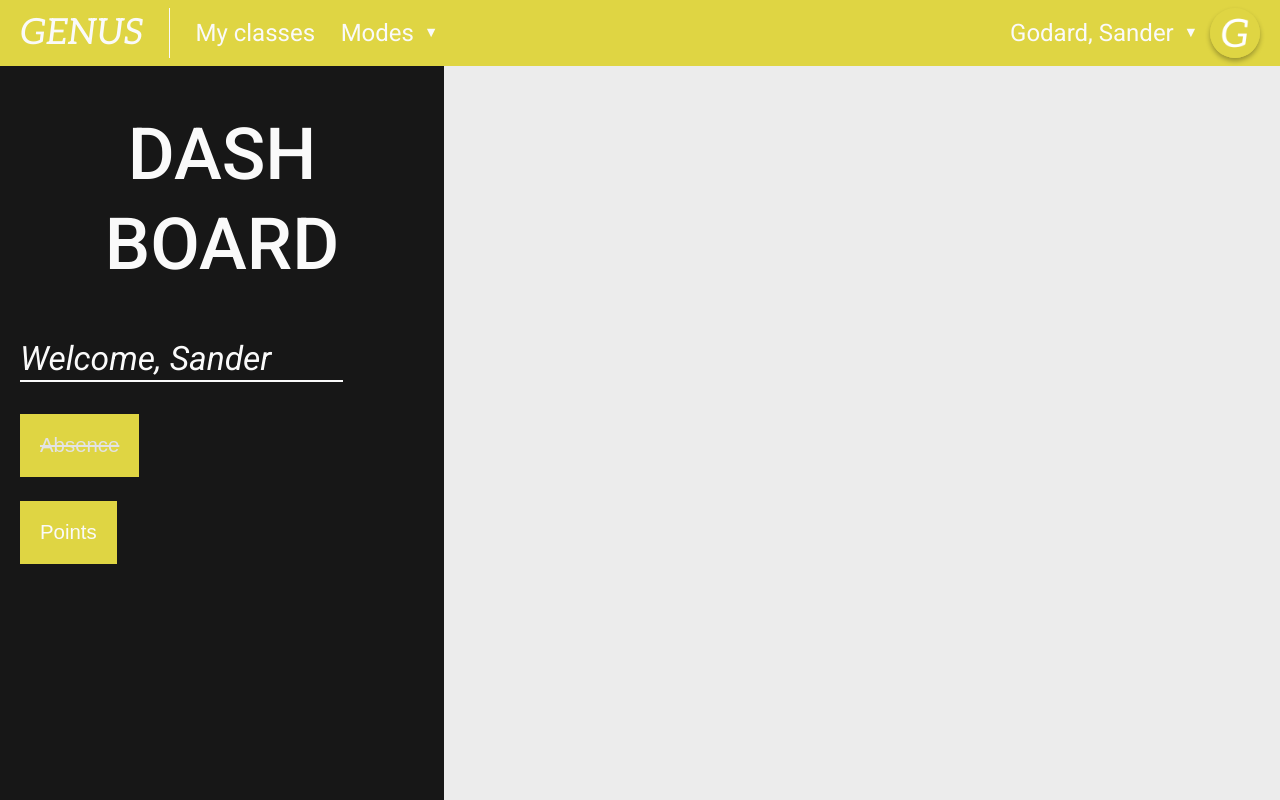
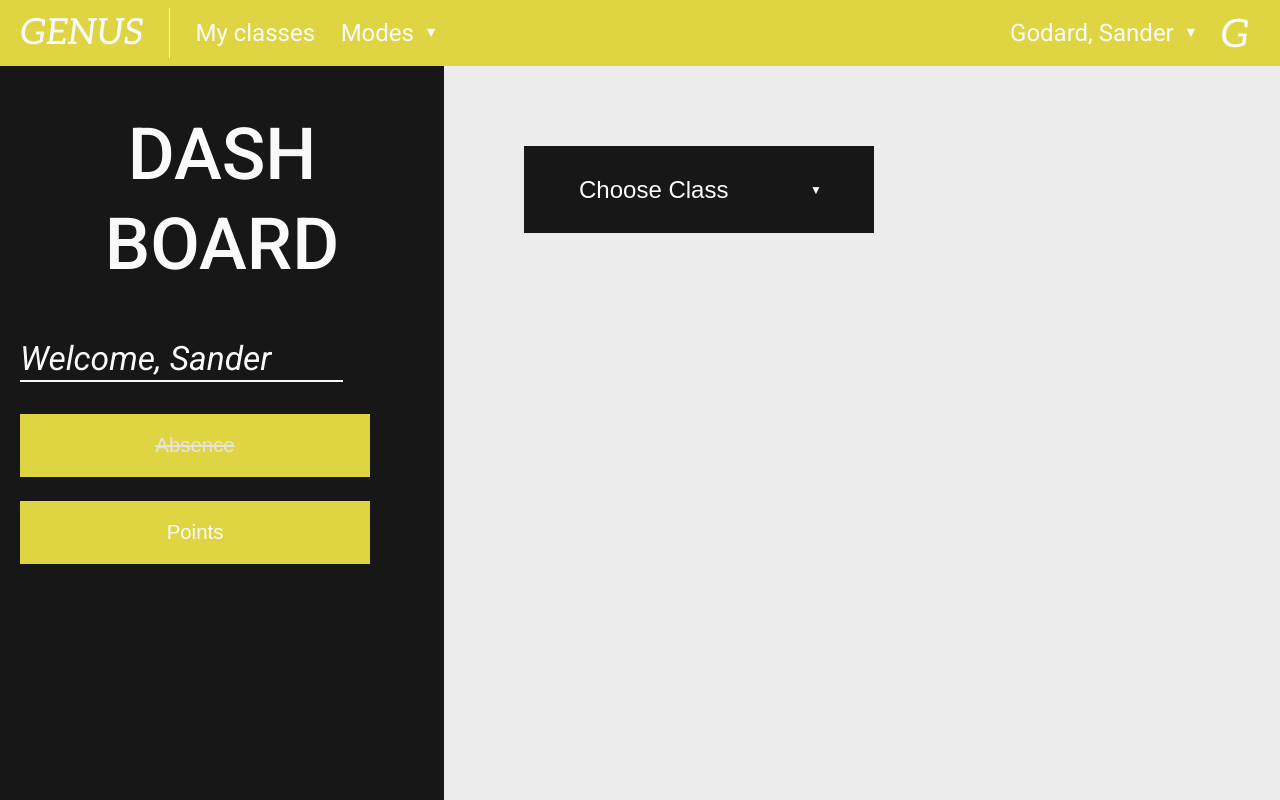
Before and after one commit to SanderGodard/genus, a PHP site: page / in a window 1280 px wide. Run offline with PHP 8.4, Linux system fonts and the light colour scheme.

Commit message:
Fixed custom select

```diff
--- a/css/main.css
+++ b/css/main.css
@@ -123,6 +123,7 @@ nav {
   color: #FAFAFA;
 }
 nav div {
+  background-color: inherit;
   display: -webkit-box;
   display: -ms-flexbox;
   display: flex;
@@ -153,9 +154,6 @@ nav a, nav span {
   -webkit-box-direction: normal;
       -ms-flex-flow: row nowrap;
           flex-flow: row nowrap;
-  -webkit-box-pack: justify;
-      -ms-flex-pack: justify;
-          justify-content: space-between;
 }
 nav .dropdown:after {
   padding-left: 10px;
@@ -166,24 +164,29 @@ nav .dropdown-container {
   position: relative;
   margin-top: -8px;
   padding-top: 8px;
+  background-color: inherit;
 }
 nav .dropdown-container:hover .menu {
+  -webkit-transition: all 0.1s ease-in-out;
+  transition: all 0.1s ease-in-out;
+  height: 200px;
+  padding: 15px 20px;
+}
+nav .dropdown-container:hover .menu a {
   -webkit-transition: all 0.1s ease-in-out;
   transition: all 0.1s ease-in-out;
   display: -webkit-inline-box;
   display: -ms-inline-flexbox;
   display: inline-flex;
-  height: 200px;
 }
 nav .dropdown-container .menu {
   -webkit-transition: all 0.1s ease-in-out;
   transition: all 0.1s ease-in-out;
   overflow: hidden;
-  display: none;
   position: absolute;
   left: 0;
   top: 58px;
-  padding: 20px;
+  padding: 0 20px;
   padding-right: 50px;
   height: 0px;
   -webkit-box-orient: vertical;
@@ -197,11 +200,31 @@ nav .dropdown-container .menu {
       -ms-flex-align: start;
           align-items: flex-start;
   font-size: 0.9em;
-  background-color: #DFD543;
+  background-color: inherit;
 }
 nav .dropdown-container .menu a {
+  -webkit-transition: all 0.1s ease-in-out;
+  transition: all 0.1s ease-in-out;
+  padding-right: 20px;
+  display: none;
   margin: 0;
+  -webkit-box-align: center;
+      -ms-flex-align: center;
+          align-items: center;
   line-height: 1;
+}
+nav .dropdown-container .menu2 {
+  left: auto;
+  text-align: right;
+  right: 58px;
+  -webkit-box-align: end;
+      -ms-flex-align: end;
+          align-items: flex-end;
+}
+nav .dropdown-container .menu2 a {
+  text-align: right;
+  padding-right: 0;
+  padding-left: 20px;
 }
 nav .logo {
   font-size: 1.5em;
@@ -210,16 +233,17 @@ nav .logo {
   margin-right: 2vw;
 }
 nav .profile {
-  margin: 0;
+  margin-right: 0px;
+  text-align: right;
 }
 nav .profile span {
+  margin: 0;
   margin-right: 12px;
 }
 nav .profile img {
   display: block;
   height: 100%;
-  -webkit-box-shadow: 0px 3px 5px rgba(0, 0, 0, 0.3);
-          box-shadow: 0px 3px 5px rgba(0, 0, 0, 0.3);
+  width: 50px;
   border-radius: 100%;
 }
 
@@ -276,7 +300,43 @@ nav .profile img {
       -ms-flex-pack: start;
           justify-content: flex-start;
 }
-.sidebar .actions button {
+
+select {
+  -webkit-appearance: none;
+     -moz-appearance: none;
+          appearance: none;
+}
+
+.arrow {
+  -webkit-transition: all 0.1s ease-in-out;
+  transition: all 0.1s ease-in-out;
+  display: inline-block;
+}
+.arrow select {
+  padding: 30px 70px 30px 55px;
+  margin: 0;
+}
+.arrow select:hover, .arrow select:focus {
+  -webkit-transform: none;
+          transform: none;
+}
+.arrow:hover {
+  -webkit-transform: scale(1.05);
+          transform: scale(1.05);
+  -webkit-transition: all 0.1s ease-in-out;
+  transition: all 0.1s ease-in-out;
+}
+.arrow:after {
+  position: relative;
+  top: -4px;
+  color: #FAFAFA;
+  margin-left: -64px;
+  content: "▼";
+  font-size: 1em;
+}
+
+button, select {
+  min-width: 350px;
   -webkit-transition: all 0.1s ease-in-out;
   transition: all 0.1s ease-in-out;
   margin-bottom: 3vh;
@@ -297,15 +357,21 @@ nav .profile img {
   cursor: pointer;
   color: #FAFAFA;
 }
-.sidebar .actions button:hover {
+button:hover, button:focus, select:hover, select:focus {
   -webkit-transition: all 0.1s ease-in-out;
   transition: all 0.1s ease-in-out;
   -webkit-transform: scale(1.05);
           transform: scale(1.05);
 }
-.sidebar .actions button.faded {
+button.faded, select.faded {
   color: #e3e3e3;
   text-decoration: line-through;
+}
+button option, select option {
+  padding: 20px 0;
+}
+button option[value="0"], select option[value="0"] {
+  display: none;
 }
 
 main {
@@ -319,5 +385,11 @@ main {
           flex-grow: 1;
   color: #171717;
 }
+main button, main select {
+  padding: 30px 55px;
+  font-size: 2em;
+  background-color: #171717;
+  border: 0px solid #171717;
+}
 
 /*# sourceMappingURL=main.css.map */
--- a/css/main.sass
+++ b/css/main.sass
@@ -65,6 +65,7 @@ body
   font-size: 12px
 
 *
+  // border: 1px solid red
   box-sizing: border-box
   margin: 0
   padding: 0
@@ -145,6 +146,7 @@ nav
   color: $W
 
   div
+    background-color: inherit
     display: flex
     flex-flow: row nowrap
     justify-content: space-between
@@ -157,7 +159,7 @@ nav
     flex-grow: 1
     align-items: center
     flex-flow: row nowrap
-    justify-content: space-between
+    //justify-content: space-between
 
   .dropdown
 
@@ -170,20 +172,27 @@ nav
     position: relative
     margin-top: -8px
     padding-top: 8px
+    background-color: inherit
 
     &:hover .menu
       transition: $Fast
-      display: inline-flex
+      //display: inline-flex
       height: 200px
+      padding: 15px 20px
+
+      a
+        transition: $Fast
+        display: inline-flex
+
 
     .menu
       transition: $Fast
       overflow: hidden
-      display: none
+      //display: none
       position: absolute
       left: 0
       top: 58px
-      padding: 20px
+      padding: 0 20px
       padding-right: 50px
       height: 0px
       //width: 155px
@@ -191,13 +200,30 @@ nav
       justify-content: space-between
       align-items: flex-start
       font-size: 0.9em
-      background-color: $NavBG
+      background-color: inherit
 
 
       a
+        transition: $Fast
+        padding-right: 20px
+        display: none
         margin: 0
+        align-items: center
         //margin-bottom: 1em
         line-height: 1
+
+
+    .menu2
+      left: auto
+      text-align: right
+      right: 58px
+      align-items: flex-end
+
+      a
+        text-align: right
+        padding-right: 0
+        padding-left: 20px
+
 
   .logo
     font-size: 1.5em
@@ -206,15 +232,25 @@ nav
     margin-right: 2vw
 
   .profile
-    margin: 0
+    margin-right: 0px
+    // pointer-events: stroke
+    // word-break: keep-all
+    // text-overflow: clip
+    text-align: right
 
     span
+      margin: 0
       margin-right: 12px
 
     img
+      //width: calc(100% - 2px)
+      //border: 1px solid $W
       display: block
       height: 100%
-      box-shadow: $Shadow
+      // max-width: 60px
+      // min-width: 30px
+      width: 50px
+      //box-shadow: $Shadow
       border-radius: 100%
 
 
@@ -256,28 +292,74 @@ nav
     align-items: flex-start
     justify-content: flex-start
 
-    button
-      transition: $Fast
-      margin-bottom: 3vh
-      padding: 20px
-      display: inline-flex
-      align-items: center
-      justify-content: center
-      font-size: 1.7em
-      text-transform: capitalize
-      background-color: $NavBG
-      border: 0px solid $NavBG
-      cursor: pointer
-      color: $W
 
-      &:hover
-        transition: $Fast
-        transform: $Scale
+select
+  appearance: none
+
+.arrow
+  transition: $Fast
+  display: inline-block
+
+  select
+    padding: 30px 70px 30px 55px
+    margin: 0
+
+    &:hover, &:focus
+      transform: none
+
+  &:hover
+    transform: $Scale
+    transition: $Fast
+
+    &:after
+      //margin-left: -42px
+      //margin-right: -43px
+
+  &:after
+    position: relative
+    top: -4px
+    color: $W
+    margin-left: -64px
+    content: "▼"
+    font-size: 1em
 
 
-      &.faded
-        color: darken($W, $amount)
-        text-decoration: line-through
+
+button, select
+  min-width: 350px
+  transition: $Fast
+  margin-bottom: 3vh
+  padding: 20px
+  display: inline-flex
+  align-items: center
+  justify-content: center
+  font-size: 1.7em
+  text-transform: capitalize
+  background-color: $NavBG
+  border: 0px solid $NavBG
+  cursor: pointer
+  color: $W
+
+  &:hover, &:focus
+    transition: $Fast
+    transform: $Scale
+
+
+  &.faded
+    color: darken($W, $amount)
+    text-decoration: line-through
+
+  option
+    padding: 20px 0
+    // border-top: 10px solid $SidebarBG
+
+    &[value="0"]
+      display: none
+
+      // &:after
+        padding-left: 10px
+        content: "▼"
+        font-size: 0.6em
 
 
 
@@ -289,3 +371,9 @@ main
   width: 100%
   flex-grow: 1
   color: $SidebarBG
+
+  button, select
+    padding: 30px 55px
+    font-size: 2em
+    background-color: $SidebarBG
+    border: 0px solid $SidebarBG
--- a/elements/php/nav.php
+++ b/elements/php/nav.php
@@ -1,6 +1,6 @@
 <nav>
   <div>
-    <a class="logo" href="index.php">genus</a>
+    <a class="logo" href="genus/">genus</a>
     <a href="myClasses/">My classes</a>
     <div class="dropdown-container">
       <a class="dropdown" href="modes/">Modes</a>
@@ -12,8 +12,8 @@
       </div>
     </div>
   </div>
-  <div>
-    <a class="profile" href="profile/">
+  <div class="dropdown-container">
+    <a class="profile" href="#">
       <?php
         $fname = "Sander";
         $lname = "Godard";
@@ -22,5 +22,11 @@
         echo "<img src='$pfp' alt='Profile'>";
        ?>
     </a>
+    <div class="menu menu2">
+        <a href="profile/">Profile</a>
+        <a href="settings/">Settings</a>
+        <a></a>
+        <a href="logout/">Log out</a>
+    </div>
   </div>
 </nav>
--- a/index.php
+++ b/index.php
@@ -1,5 +1,5 @@
 <?php
-	$title = "GENUS | Dashboard";
+	$title = "genus | Dashboard";
 	include "elements/php/head.php";
 
 ?>
@@ -11,6 +11,16 @@
 	?>
 	<main>
 
+		<div class="arrow">
+			<select name="ChooseClass">
+				<option value="0">Choose class</option>
+				<option value="1">Class 1</option>
+				<option value="2">Class 2</option>
+				<option value="3">Class 3</option>
+			</select>
+		</div>
+
+
 	</main>
 </body>
 </html>
```
Also changed, not shown: 1 other file.
